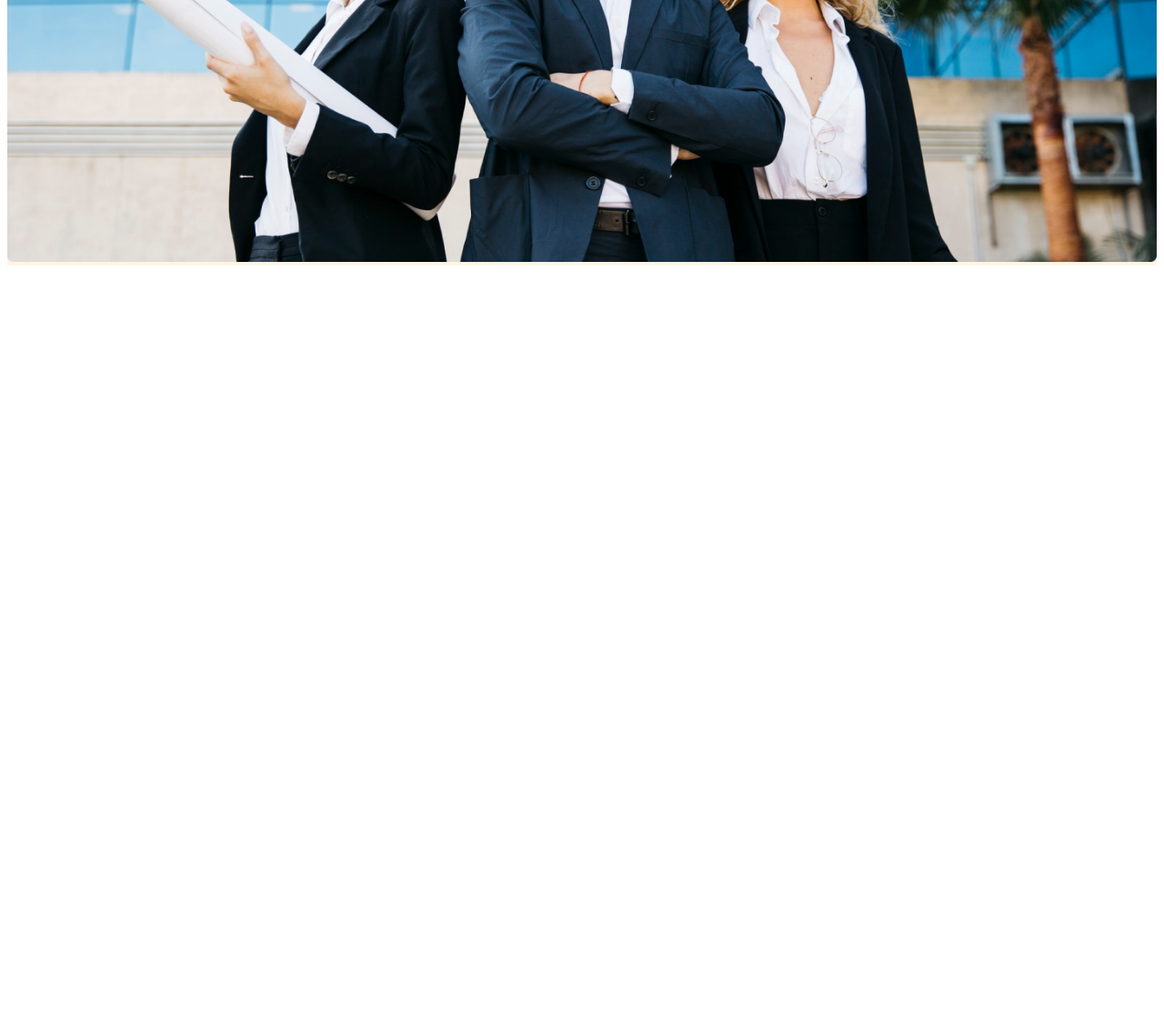
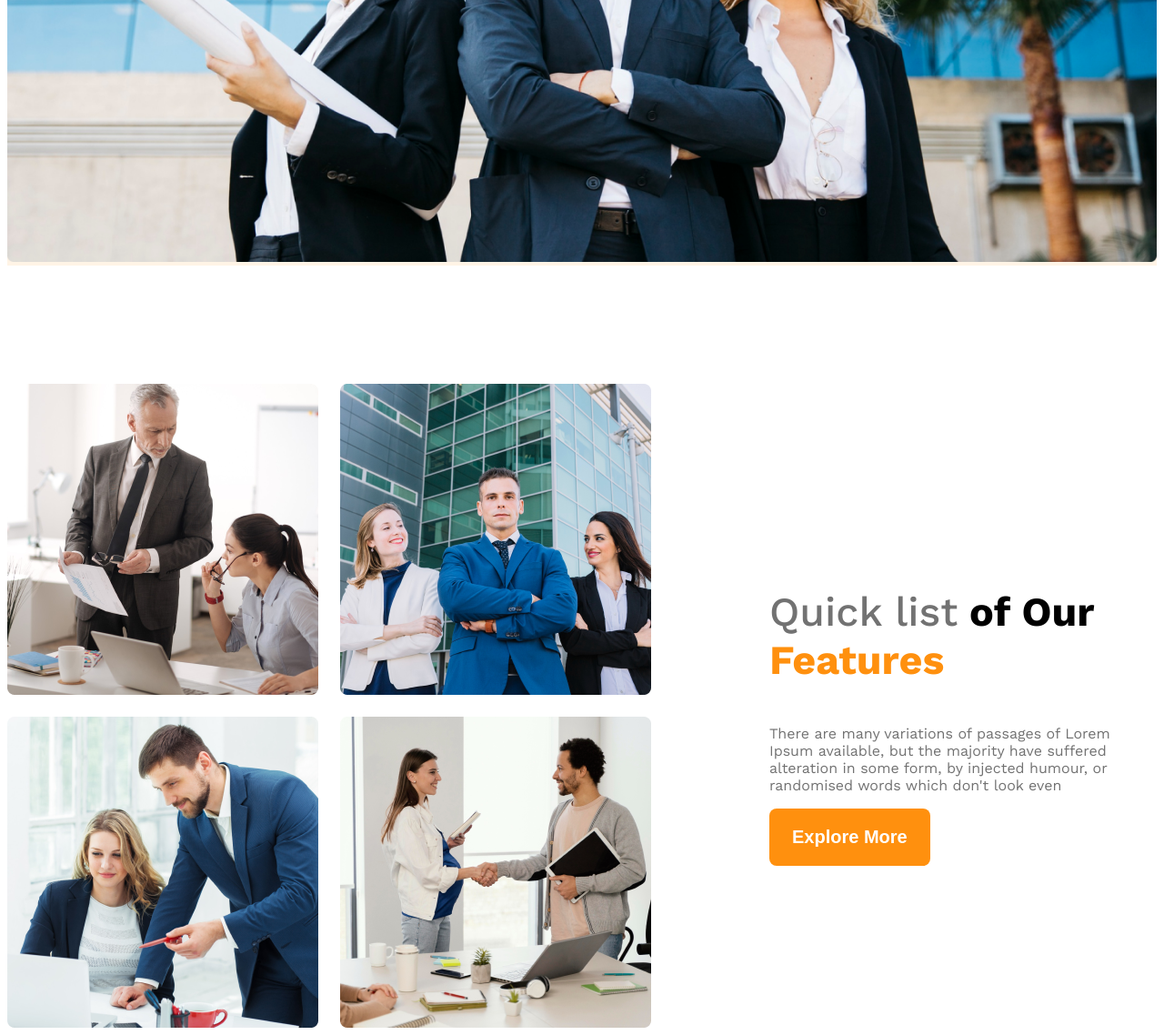
Before and after one commit to hafiz-al-asad-code/g3-architects-website, a plain HTML site: page index.html in a window 1280 px wide. Shown: the part 934-2072 px from the top of the page at 91% size. Before the commit the page ends 1234 px from the top, so only its background shows below. Drawn offline with nearby package versions, Linux system fonts and the light colour scheme.

Commit message:
added teams and features section

```diff
--- a/index.html
+++ b/index.html
@@ -27,7 +27,19 @@
     </div>
   </header>
   <main>
-
+    <section class="teams display-flex">
+      <div class="team-img-container">
+        <img src="images/team1.png" alt="">
+        <img src="images/team2.png" alt="">
+        <img src="images/team3.png" alt="">
+        <img src="images/team4.png" alt="">
+      </div>
+      <div class="our-features">
+        <h3 class="feature-title"><span id="quick-list" class="text-light-gray">Quick list</span> <span>of Our</span> <span class="text-primary">Features</span></h3>
+        <p class="text-light-gray">There are many variations of passages of Lorem Ipsum available, but the majority have suffered alteration in some form, by injected humour, or randomised words which don't look even</p>
+        <button class="btn-primary">Explore More</button>
+      </div>
+    </section>
   </main>
   <footer>
 
--- a/styles/architects.css
+++ b/styles/architects.css
@@ -8,6 +8,12 @@
 }
 
 /* shared styles */
+main{
+  max-width:1440px;
+}
+main > section{
+  margin-top:130px;
+}
 .display-flex{
   display:flex;
 }
@@ -21,6 +27,13 @@
 /* dark03 */
 .text-light-gray{
   color:#727272;
+}
+/* dark01 */
+.text-dark1{
+  color:#131313;
+}
+.text-primary{
+  color:#FF900E;
 }
 
 /* header styles */
@@ -71,6 +84,27 @@
   width:100%;
 }
 
+/* team and featured related styles */
+.teams{
+  align-items:center;
+}
+.team-img-container{
+  display:grid;
+  grid-template-columns:repeat(2, 1fr);
+  gap:24px;
+}
+.our-features{
+  margin-left:130px;
+  max-width:537px;
+}
+.feature-title{
+  font-size:2.8rem;
+  font-weight: 700;
+}
+#quick-list{
+  font-weight: 500;
+}
+
 /* Responsive media query */
 @media screen and (max-width:576px){
   .navbar, .nav-links{
```
